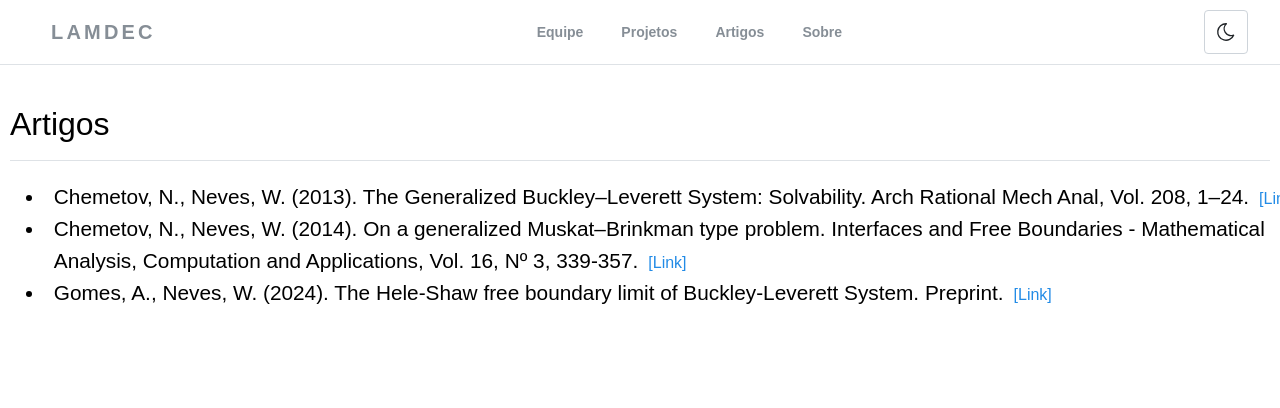
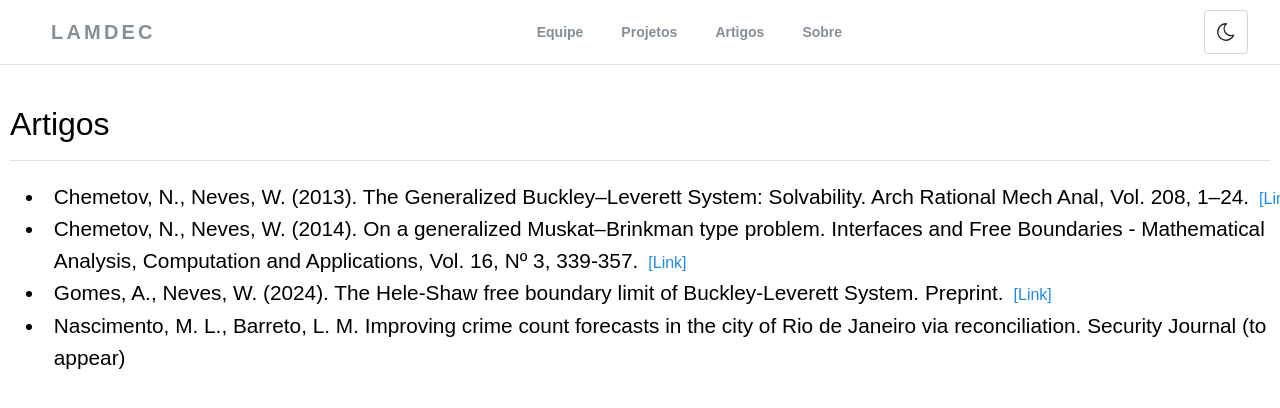
Before and after one commit to LAMDEC/lamdec.github.io, a React (Vite) app: page /#/Artigos in a window 1280 px wide. Shown: the top 408 px of the page. Built offline with nearby package versions, Linux system fonts and the light colour scheme.

Commit message:
add artigo

```diff
--- a/src/ArtigosPage.tsx
+++ b/src/ArtigosPage.tsx
@@ -50,6 +50,11 @@ export function ArtigosPage() {
             [Link]
           </Anchor>
         </List.Item>
+        <List.Item>
+          Nascimento, M. L., Barreto, L. M. Improving crime count forecasts in
+          the city of Rio de Janeiro via reconciliation. Security Journal (to
+          appear)
+        </List.Item>
       </List>
     </Content>
   );
```
